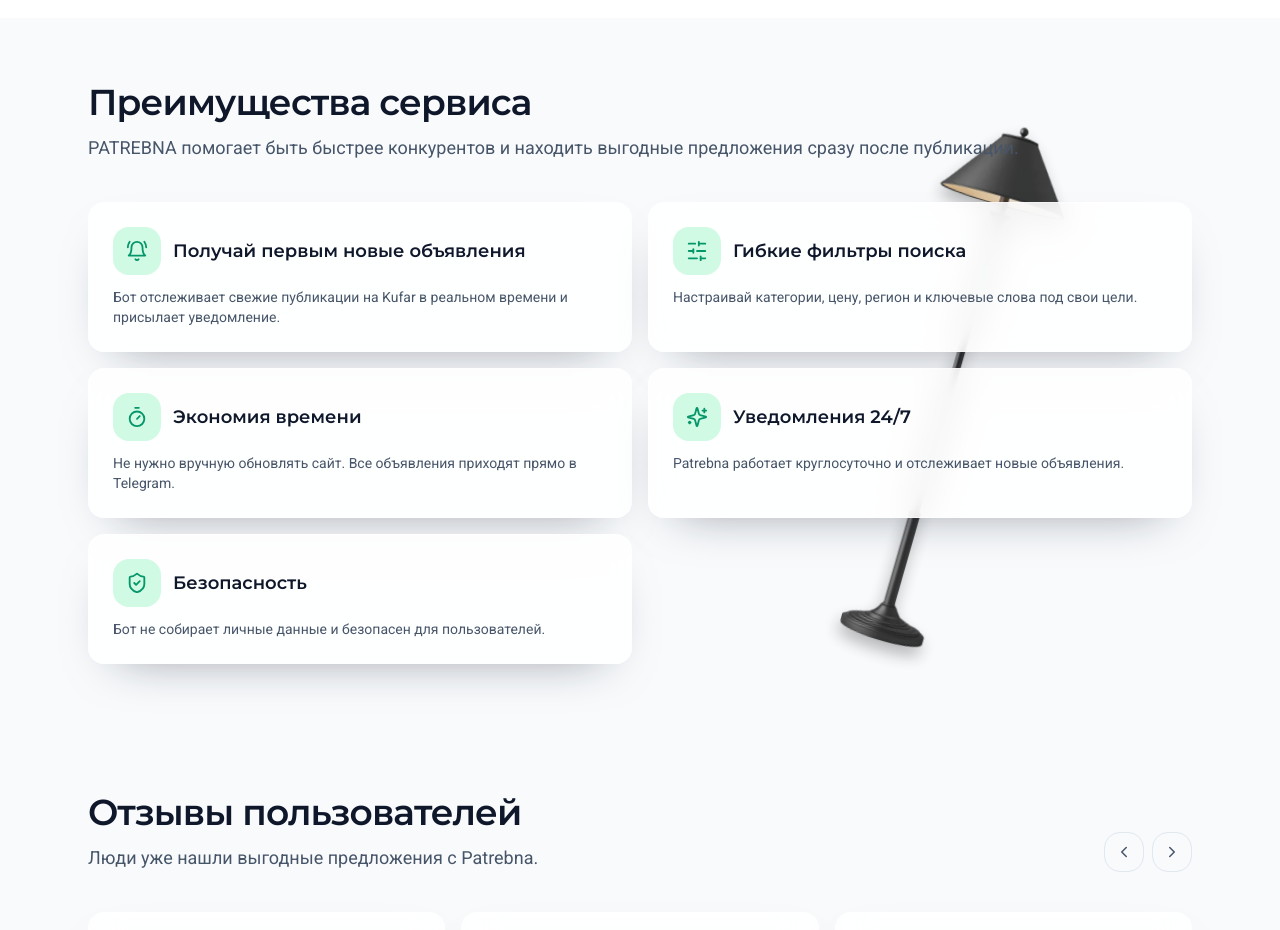
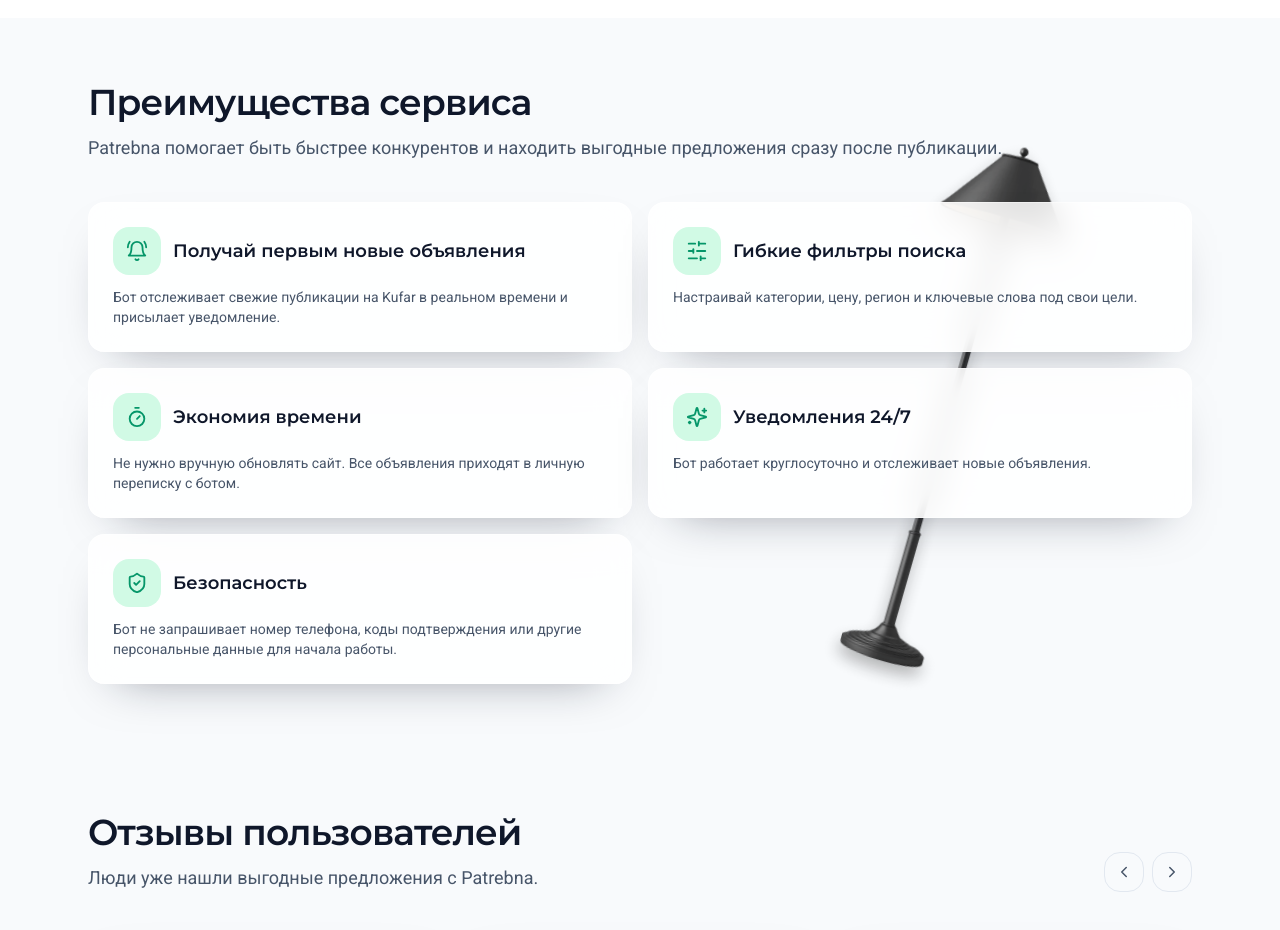
Before and after one commit to patrebna/landing, a React (Vite) app: page / in a window 1280 px wide. Shown: the part 1240-2170 px from the top of the page. Built offline with nearby package versions, Linux system fonts and the light colour scheme; no server answers.

Commit message:
refactor(AdvantagesSection): вынесены преимущества в отдельный файл и обновлен компонент для их отображения

```diff
--- /dev/null
+++ b/src/data/advantages.ts
@@ -0,0 +1,46 @@
+import { LucideIcon } from "lucide-react";
+import {
+  BellRing,
+  ShieldCheck,
+  Sparkles,
+  Timer,
+  SlidersHorizontal,
+} from "lucide-react";
+
+interface IadvantageItem {
+  title: string;
+  description: string;
+  icon: LucideIcon;
+}
+
+export const advantageItems: IadvantageItem[] = [
+  {
+    title: "Получай первым новые объявления",
+    description:
+      "Бот отслеживает свежие публикации на Kufar в реальном времени и присылает уведомление.",
+    icon: BellRing,
+  },
+  {
+    title: "Гибкие фильтры поиска",
+    description:
+      "Настраивай категории, цену, регион и ключевые слова под свои цели.",
+    icon: SlidersHorizontal,
+  },
+  {
+    title: "Экономия времени",
+    description:
+      "Не нужно вручную обновлять сайт. Все объявления приходят в личную переписку с ботом.",
+    icon: Timer,
+  },
+  {
+    title: "Уведомления 24/7",
+    description: "Бот работает круглосуточно и отслеживает новые объявления.",
+    icon: Sparkles,
+  },
+  {
+    title: "Безопасность",
+    description:
+      "Бот не запрашивает номер телефона, коды подтверждения или другие персональные данные для начала работы.",
+    icon: ShieldCheck,
+  },
+];
--- a/src/sections/AdvantagesSection.tsx
+++ b/src/sections/AdvantagesSection.tsx
@@ -1,45 +1,8 @@
 import { motion } from "framer-motion";
-import {
-  BellRing,
-  ShieldCheck,
-  Sparkles,
-  Timer,
-  SlidersHorizontal,
-} from "lucide-react";
 import { Card } from "@/components/ui/card";
 import lampUrl from "@/assets/images/lamp.webp";
-
-const advantages = [
-  {
-    title: "Получай первым новые объявления",
-    description:
-      "Бот отслеживает свежие публикации на Kufar в реальном времени и присылает уведомление.",
-    icon: BellRing,
-  },
-  {
-    title: "Гибкие фильтры поиска",
-    description:
-      "Настраивай категории, цену, регион и ключевые слова под свои цели.",
-    icon: SlidersHorizontal,
-  },
-  {
-    title: "Экономия времени",
-    description:
-      "Не нужно вручную обновлять сайт. Все объявления приходят прямо в Telegram.",
-    icon: Timer,
-  },
-  {
-    title: "Уведомления 24/7",
-    description:
-      "Patrebna работает круглосуточно и отслеживает новые объявления.",
-    icon: Sparkles,
-  },
-  {
-    title: "Безопасность",
-    description: "Бот не собирает личные данные и безопасен для пользователей.",
-    icon: ShieldCheck,
-  },
-];
+import { advantageItems } from "@/data/advantages";
+import { createElement } from "react";
 
 export default function AdvantagesSection() {
   return (
@@ -60,7 +23,7 @@
         <div className="space-y-3">
           <h2 className="section-title">Преимущества сервиса</h2>
           <p className="section-subtitle">
-            PATREBNA помогает быть быстрее конкурентов и находить выгодные
+            Patrebna помогает быть быстрее конкурентов и находить выгодные
             предложения сразу после публикации.
           </p>
         </div>
@@ -72,16 +35,16 @@
           transition={{ duration: 0.5 }}
           className="mt-10 grid gap-4 md:grid-cols-2"
         >
-          {advantages.map((item) => (
-            <Card key={item.title} className="glass-card">
+          {advantageItems.map(({ title, description, icon }) => (
+            <Card key={title} className="glass-card">
               <div className="flex items-center gap-3">
                 <span className="flex min-h-12 min-w-12 items-center justify-center rounded-2xl bg-emerald-100 text-emerald-600">
-                  <item.icon size={22} />
+                  {createElement(icon, { size: 22 })}
                 </span>
-                <h3 className="text-lg font-semibold">{item.title}</h3>
+                <h3 className="text-lg font-semibold">{title}</h3>
               </div>
               <p className="mt-3 text-sm text-slate-600 dark:text-slate-300">
-                {item.description}
+                {description}
               </p>
             </Card>
           ))}
```
